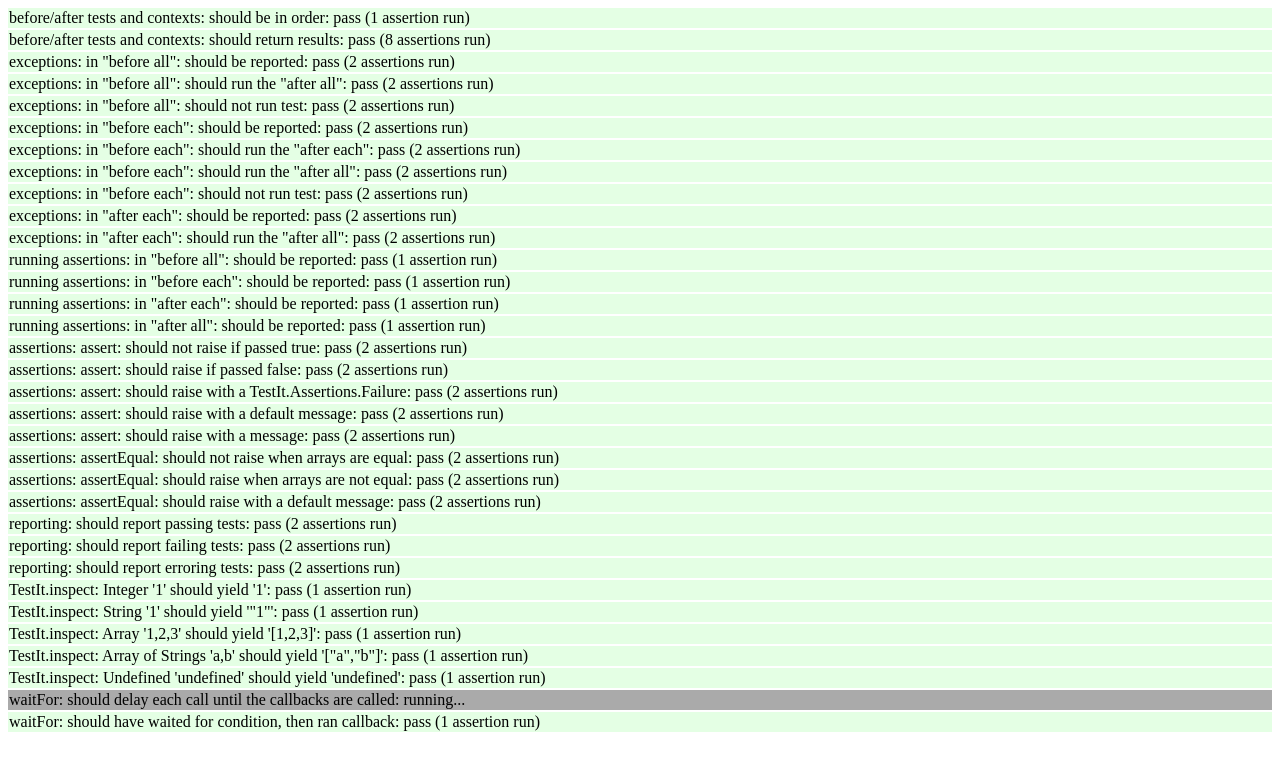
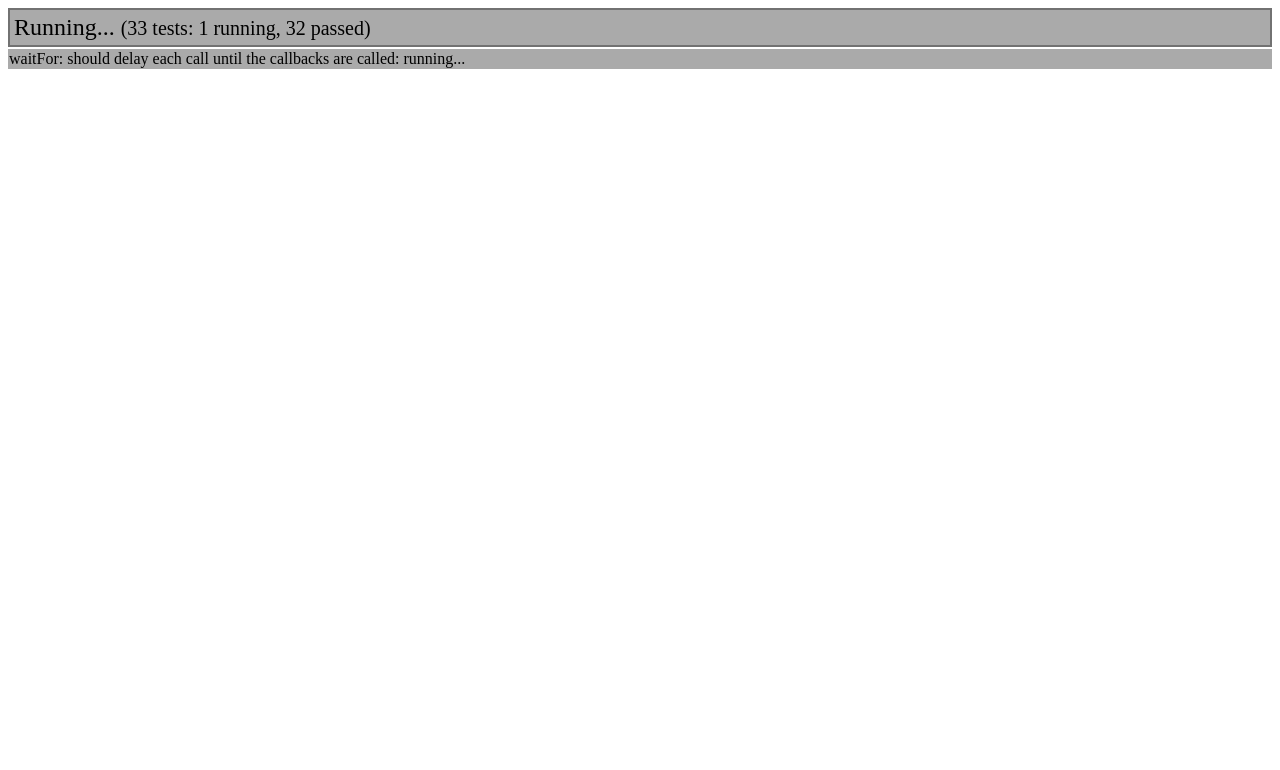
Before and after one commit to DouglasMeyer/test_it, a plain HTML site: page test/run.html in a window 1280 px wide. Drawn offline with Linux system fonts and the light colour scheme.

Commit message:
Making TestIt.Reporter fancier.

```diff
--- a/src/test_it.js
+++ b/src/test_it.js
@@ -143,13 +143,64 @@
 
 // Reporter
   T.Reporter = function(results){
-    this.log = document.getElementById(T.Reporter.elementId);
-    if (this.log === null){
-      this.log = document.createElement('ul');
-      this.log.id = T.Reporter.elementId;
-      document.body.appendChild(this.log);
+    if (!T.Reporter.log){
+      var log = T.Reporter.log = document.createElement('ul');
+      log.id = T.Reporter.elementId;
+      document.body.appendChild(log);
+      T.Reporter.summary = document.createElement('li');
+      log.appendChild(T.Reporter.summary);
+      T.Reporter.showPassing = false;
+      T.Reporter.summary.onclick = function(){
+        T.Reporter.showPassing = !T.Reporter.showPassing;
+        log.className = T.Reporter.showPassing ? 'show-passing' : '';
+      };
     }
+    var log = T.Reporter.log,
+        summary = T.Reporter.summary;
+    summary.className = 'summary running';
+    summary.innerHTML = "Running...";
     this.reportContext(results);
+    var runningCount, passCount, failCount, errorCount;
+    var updateSummary = function(){
+      runningCount = log.getElementsByClassName('running').length - 1;
+      if (runningCount === -1) { runningCount = 0; }
+      passCount = log.getElementsByClassName('pass').length;
+      failCount = log.getElementsByClassName('fail').length;
+      errorCount = log.getElementsByClassName('error').length;
+      var html;
+      if (runningCount === 0){
+        if (errorCount){
+          html = 'Error! ';
+        } else if (failCount){
+          html = 'Fail. ';
+        } else {
+          html = 'Pass. ';
+        }
+      } else {
+        html = 'Running... ';
+      }
+      html += '<small>('+(runningCount+passCount+failCount+errorCount)+" tests: ";
+      var details = [];
+      if (runningCount) { details.push(runningCount+' running'); }
+      if (passCount) { details.push(passCount+' passed'); }
+      if (failCount) { details.push(failCount+' failed'); }
+      if (errorCount) { details.push(errorCount+' errored'); }
+      html += details.join(', ');
+      summary.innerHTML = html+')</small>';
+      return runningCount === 0;
+    };
+    T.waitFor(function(){
+      return updateSummary();
+    }, function(){
+      updateSummary();
+      if (errorCount) {
+        summary.className = 'summary error';
+      } else if (failCount) {
+        summary.className = 'summary fail';
+      } else {
+        summary.className = 'summary pass';
+      }
+    });
   };
   T.Reporter.elementId = 'test-it-results';
   T.Reporter.prototype.reportContext = function(results, contextName){
@@ -163,7 +214,7 @@
               html = contextName+name+': ';
           li.innerHTML = html + 'running...';
           li.className = 'running';
-          reporter.log.appendChild(li);
+          reporter.constructor.log.appendChild(li);
           T.waitFor(function(){ return result.running === false; }, function(){
             html += result.result;
             if (result.result !== 'pass' && result.message) {
--- a/test/run.html
+++ b/test/run.html
@@ -4,11 +4,14 @@
   <meta charset="utf-8" />
   <style>
     #test-it-results { list-style-type: none; margin: 0; padding: 0; }
-    #test-it-results > li { margin: 2px 0 0 0; padding: 1px; }
-    #test-it-results > .running { background-color: #AAAAAA; }
-    #test-it-results > .pass  { background-color: #E4FFE4; }
-    #test-it-results > .fail  { background-color: #FFB0B0; }
-    #test-it-results > .error { background-color: #FF4040; }
+    #test-it-results > .summary { cursor: pointer; padding: 4px; border-width: 2px; border-style: solid; }
+    #test-it-results > li { margin: 2px 0 0 0; padding: 1px; display: none; }
+    #test-it-results.show-passing > li { display: block; }
+    #test-it-results > .summary { font-size: 150%; display: block; }
+    #test-it-results > .running { background-color: #AAAAAA; border-color: #727272; display: block; }
+    #test-it-results > .pass  { background-color: #E4FFE4; border-color: #98AA98; }
+    #test-it-results > .fail  { background-color: #FFB0B0; border-color: #AA7676; display: block; }
+    #test-it-results > .error { background-color: #FF4040; border-color: #AA2B2B; display: block; }
   </style>
   <script src="../src/test_it.js"></script>
 </head>
@@ -16,11 +19,12 @@
   <script>
 var calls, results, log,
     fakeTestItReporter = function(results){
-      log = this.log = [];
+      log = this.constructor.log = [];
       log.appendChild = log.push;
       this.reportContext(results);
     };
-fakeTestItReporter.prototype = TestIt.Reporter.prototype;
+fakeTestItReporter.prototype = new TestIt.Reporter;
+fakeTestItReporter.prototype.constructor = fakeTestItReporter;
 TestIt('before/after tests and contexts', {
   'before all': function(t){
     calls = [];
```
